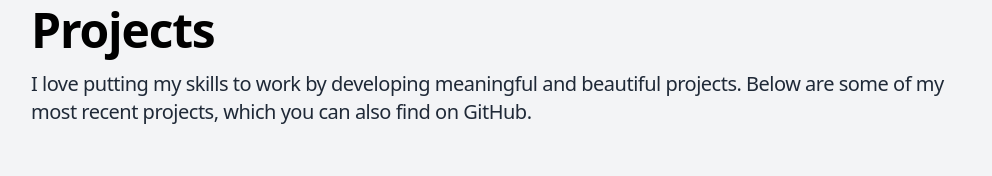
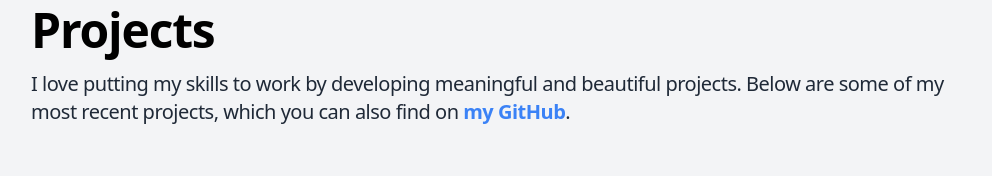
Before and after one commit to zhao-stanley/szhao.dev, a Next.js app: page /projects in a window 1280 px wide. Shown: the part 122-298 px from the top of the page, without its empty margins (145-1137 px from the left). Built offline with nearby package versions, Linux system fonts and the light colour scheme; a web font is replaced by a local one.

Commit message:
Conditional title styling

```diff
--- a/src/pages/blog/index.js
+++ b/src/pages/blog/index.js
@@ -40,9 +40,12 @@ export default function Blog({ data }) {
               <h1 className="text-3xl md:text-5xl font-bold tracking-tight">
                 Posts{searchValue ? ` about ` : null}
                 {searchValue ? (
-                  <span className="text-[#3b82f6]">
-                    {searchValue.substring(0, 10)}
-                  </span>
+                  <>
+                    <span className="text-[#3b82f6] underline dark:decoration-gray-200 decoration-gray-800 underline-offset-[6px]">
+                      {searchValue.substring(0, 10)}
+                    </span>
+                    .
+                  </>
                 ) : null}
               </h1>
               <p className="text-gray-800 dark:text-gray-200 text-base md:text-xl font-medium tracking-tight">
--- a/src/pages/projects/index.js
+++ b/src/pages/projects/index.js
@@ -1,5 +1,4 @@
-import Contests from "../../components/experience/Contests";
-import Work from "../../components/experience/Work";
+import Link from "next/link";
 import SEO from "../../components/global/SEO";
 import Projects from "../../components/home/Projects";
 import siteMetadata from "../../data/siteMetadata";
@@ -18,12 +17,28 @@ export default function ProjectsPage() {
           <div className="flex flex-col gap-y-4 py-8">
             <h1 className="text-3xl md:text-5xl font-bold tracking-tight">
               Projects {tag ? `built with ` : null}
-              {tag ? <span className="text-[#3b82f6]">{properCase(tag)}</span> : null}
+              {tag ? (
+                <>
+                  <span className="text-[#3b82f6] underline dark:decoration-gray-200 decoration-gray-800 underline-offset-[6px]">
+                    {properCase(tag)}
+                  </span>
+                  .
+                </>
+              ) : null}
             </h1>
             <p className="text-gray-800 dark:text-gray-200 text-base md:text-xl font-medium tracking-tight">
               I love putting my skills to work by developing meaningful and
               beautiful projects. Below are some of my most recent projects,
-              which you can also find on GitHub.
+              which you can also find on{" "}
+              <Link
+                href={`https://github.com/zhao-stanley`}
+                target="_blank"
+                rel="opener"
+                className="text-[#3b82f6] font-semibold hover:brightness-[80%] transition duration-300"
+              >
+                my GitHub
+              </Link>
+              .
             </p>
           </div>
           <Projects />
```
